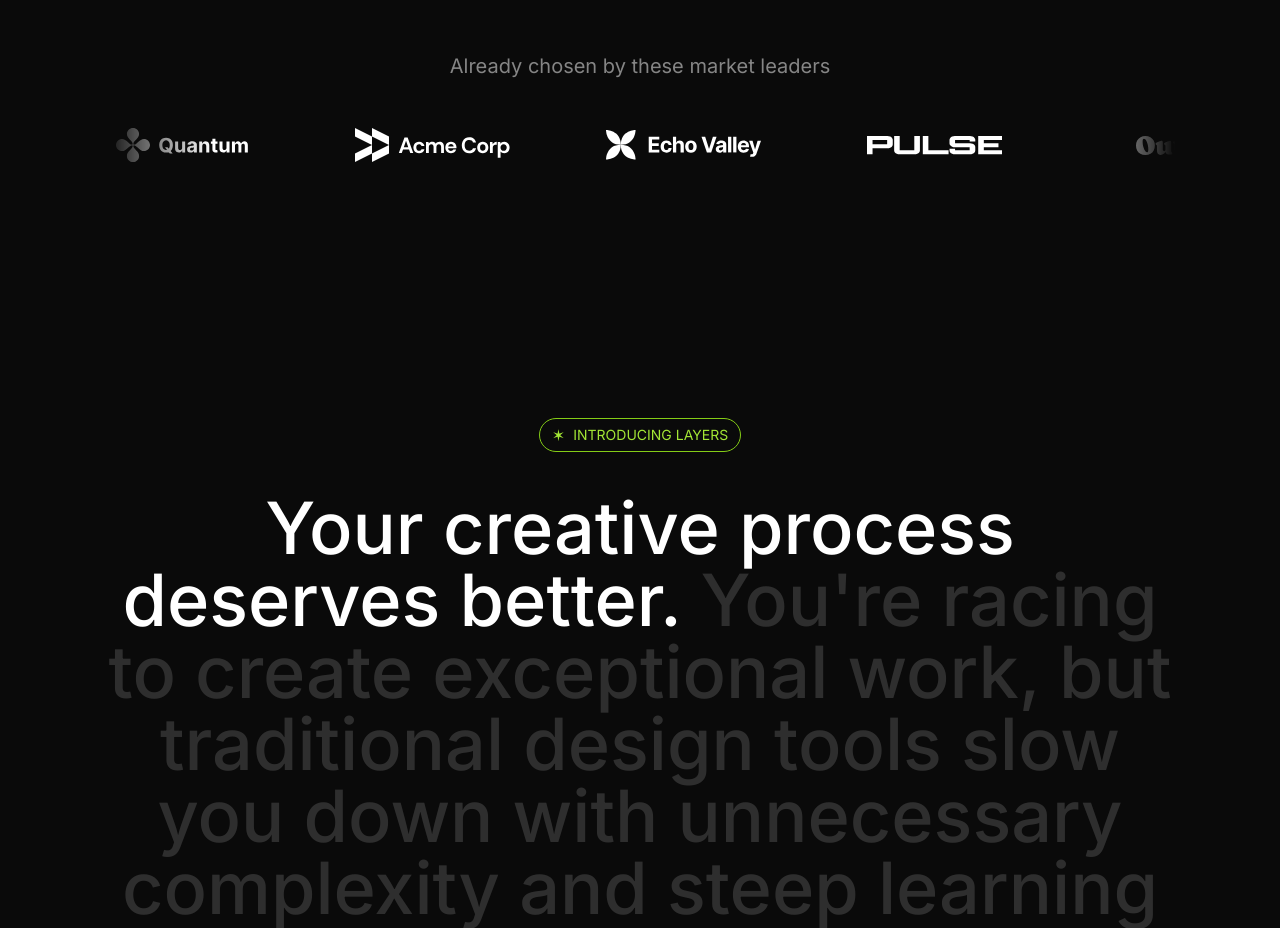
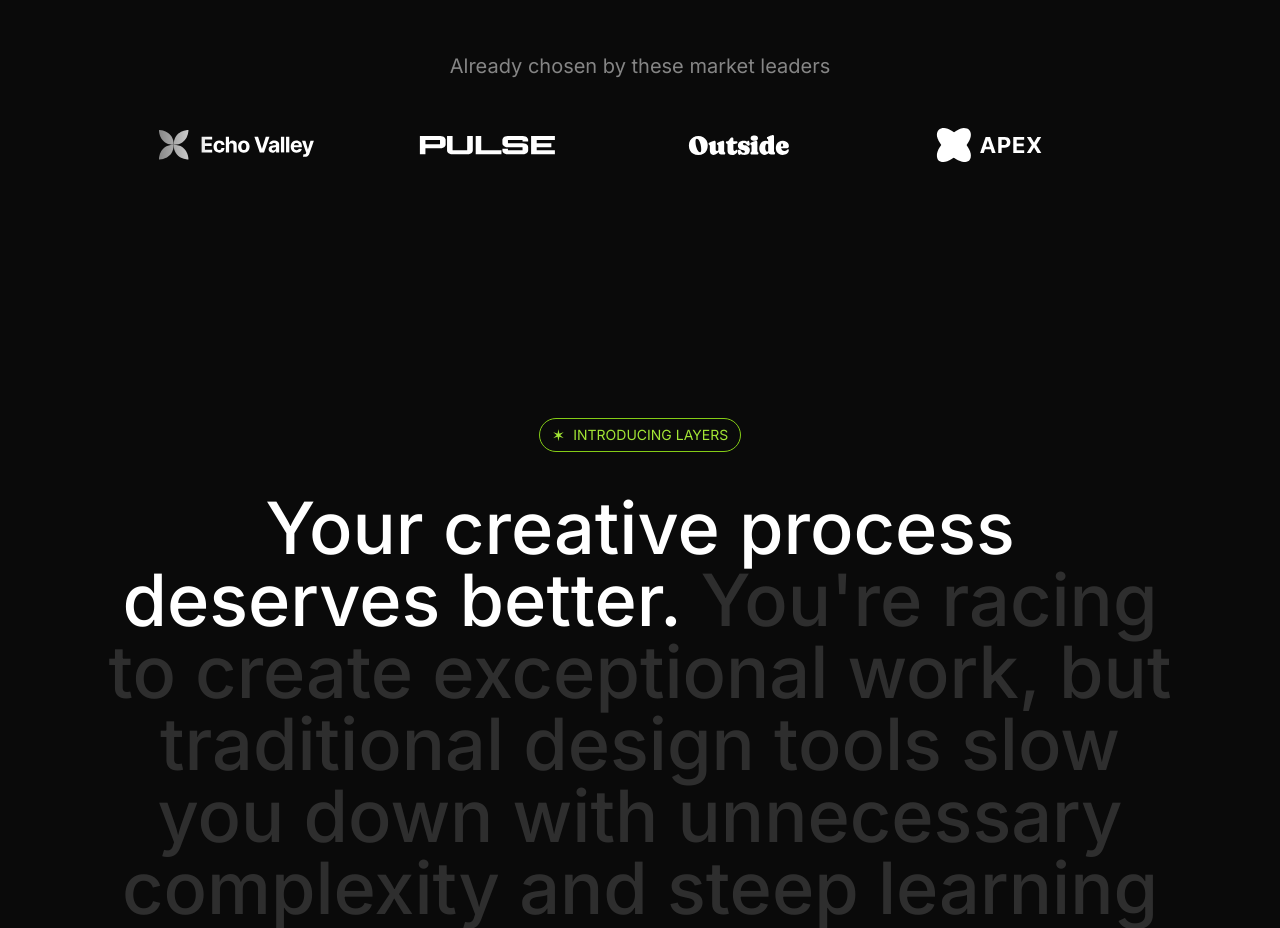
Before and after one commit to pchupchu/next-level-v1--pchupchu, a Next.js app: page / in a window 1280 px wide. Shown: the part 800-1728 px from the top of the page. Built offline with nearby package versions, Linux system fonts and the light colour scheme.

Commit message:
Add ticker animation

```diff
--- a/src/sections/LogoTicker.tsx
+++ b/src/sections/LogoTicker.tsx
@@ -1,4 +1,9 @@
+'use client';
+
 import Image from 'next/image';
+import { Fragment } from 'react';
+
+import { motion } from 'framer-motion';
 
 import acmeLogo from '@/assets/images/acme-corp.svg';
 import apexLogo from '@/assets/images/apex.svg';
@@ -27,12 +32,19 @@
         <h3 className='text-center text-xl text-white/50'>
           Already chosen by these market leaders
         </h3>
-        <div className='mt-12 overflow-hidden [mask-image:linear-gradient(to_right,transparent,black_10%,black_90%,transparent)]'>
-          <div className='flex gap-24 pr-24'>
-            {logos.map((logo) => (
-              <Image key={logo.name} src={logo.image} alt={logo.name} />
+        <div className='mt-12 flex overflow-hidden [mask-image:linear-gradient(to_right,transparent,black_10%,black_90%,transparent)]'>
+          <motion.div
+            className='flex flex-none gap-24 pr-24'
+            animate={{ x: '-50%' }}
+            transition={{ duration: 30, ease: 'linear', repeat: Infinity }}>
+            {Array.from({ length: 2 }).map((_, i) => (
+              <Fragment key={i}>
+                {logos.map((logo) => (
+                  <Image key={logo.name} src={logo.image} alt={logo.name} />
+                ))}
+              </Fragment>
             ))}
-          </div>
+          </motion.div>
         </div>
       </div>
     </section>
```
